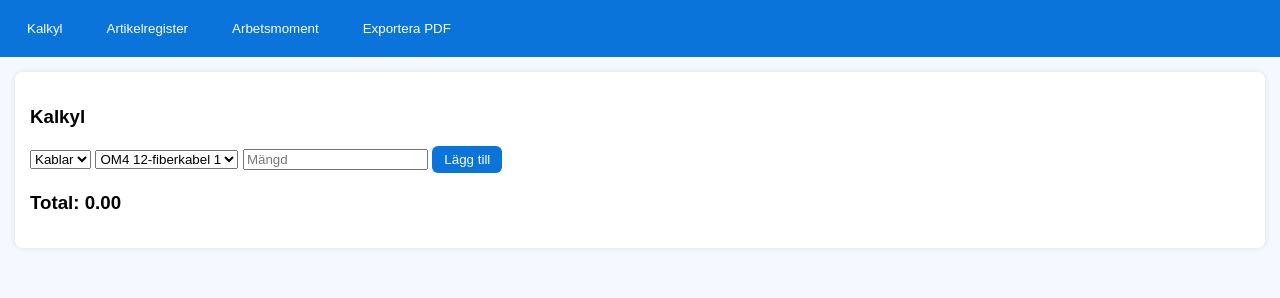
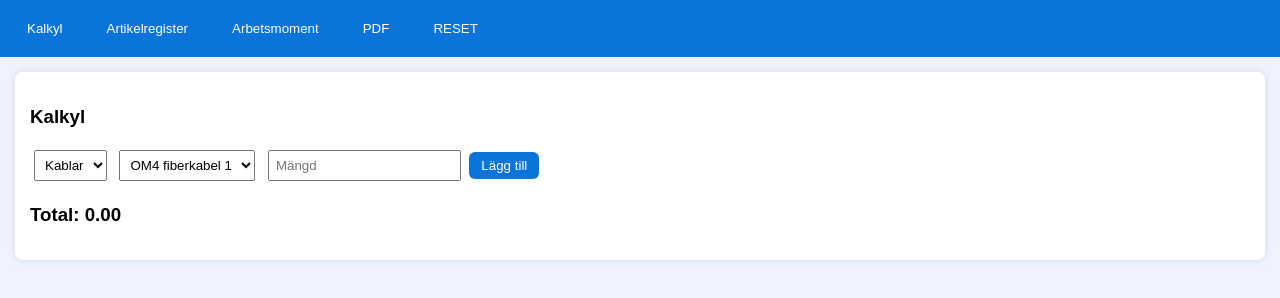
Before and after one commit to kimjohsch/fiberkalkyl, a plain HTML site: page index.html in a window 1280 px wide. Drawn offline with nearby package versions, Linux system fonts and the light colour scheme.

Commit message:
Add files via upload

```diff
--- a/articles.json
+++ b/articles.json
@@ -1 +1,60 @@
-{"fiber": {"Kablar": [{"name": "OM4 12-fiberkabel 1", "unit": "m", "price": 9.5}]}, "copper": {"Kablar": [{"name": "Cat6 installationskabel typ 1", "unit": "m", "price": 4.6}]}}
+{
+  "fiber": {
+    "Kablar": [
+      {
+        "name": "OM4 fiberkabel 1",
+        "unit": "m",
+        "price": 9.5
+      },
+      {
+        "name": "OM4 fiberkabel 2",
+        "unit": "m",
+        "price": 9.5
+      },
+      {
+        "name": "OM4 fiberkabel 3",
+        "unit": "m",
+        "price": 9.5
+      },
+      {
+        "name": "OM4 fiberkabel 4",
+        "unit": "m",
+        "price": 9.5
+      },
+      {
+        "name": "OM4 fiberkabel 5",
+        "unit": "m",
+        "price": 9.5
+      }
+    ]
+  },
+  "copper": {
+    "Kablar": [
+      {
+        "name": "Cat6 kabel 1",
+        "unit": "m",
+        "price": 4.5
+      },
+      {
+        "name": "Cat6 kabel 2",
+        "unit": "m",
+        "price": 4.5
+      },
+      {
+        "name": "Cat6 kabel 3",
+        "unit": "m",
+        "price": 4.5
+      },
+      {
+        "name": "Cat6 kabel 4",
+        "unit": "m",
+        "price": 4.5
+      },
+      {
+        "name": "Cat6 kabel 5",
+        "unit": "m",
+        "price": 4.5
+      }
+    ]
+  }
+}
--- a/index.html
+++ b/index.html
@@ -1,44 +1,81 @@
 
 <!DOCTYPE html><html><head><meta charset='UTF-8'>
-<title>Fiberkalkyl v8</title>
-<script src='https://cdnjs.cloudflare.com/ajax/libs/jspdf/2.5.1/jspdf.umd.min.js'></script>
+<title>Fiberkalkyl v9 PRO</title>
+<link rel='manifest' href='manifest.json'>
+<script>navigator.serviceWorker.register('sw.js');</script>
 <style>
-body{font-family:Arial;background:#f5f9ff;margin:0}
+body{font-family:Arial;background:#eef3ff;margin:0}
 .top{background:#0A74DA;padding:15px;color:white;display:flex;gap:20px}
-.box{background:white;margin:15px;padding:15px;border-radius:8px;box-shadow:0 0 6px rgba(0,0,0,0.1)}
-button{background:#0A74DA;color:white;border:none;padding:6px 12px;border-radius:6px}
+.box{background:white;margin:15px;padding:15px;border-radius:8px;box-shadow:0 0 8px rgba(0,0,0,0.1)}
+button{background:#0A74DA;color:white;border:none;padding:6px 12px;border-radius:6px;cursor:pointer}
+input,select{padding:6px;margin:4px}
 </style></head><body>
 <div class='top'>
 <button onclick="show('calc')">Kalkyl</button>
 <button onclick="show('reg')">Artikelregister</button>
 <button onclick="show('tasks')">Arbetsmoment</button>
-<button onclick='exportPDF()'>Exportera PDF</button>
+<button onclick='exportPDF()'>PDF</button>
+<button onclick='resetAll()'>RESET</button>
 </div>
-<div id='calc' class='box'><h3>Kalkyl</h3>
+<div id='calc' class='box'>
+<h3>Kalkyl</h3>
 <select id='catSelect'></select>
 <select id='artSelect'></select>
 <input id='qty' type='number' placeholder='Mängd'>
 <button onclick='addItem()'>Lägg till</button>
 <ul id='calcList'></ul>
 <h3>Total: <span id='sum'></span></h3></div>
-<div id='reg' class='box' style='display:none'><h3>Artikelregister</h3><ul id='regList'></ul></div>
-<div id='tasks' class='box' style='display:none'><h3>Arbetsmoment</h3>
+
+<div id='reg' class='box' style='display:none'>
+<h3>Artikelregister (redigerbart)</h3>
+<ul id='regList'></ul>
+</div>
+
+<div id='tasks' class='box' style='display:none'>
+<h3>Arbetsmoment</h3>
 <input id='taskName' placeholder='Namn'>
 <input id='taskTime' type='number' placeholder='Tid (min)'>
+<input id='taskRate' type='number' placeholder='Timpris (kr)'>
 <button onclick='addTask()'>Lägg till</button>
-<ul id='taskList'></ul></div>
+<ul id='taskList'></ul>
+<h3>Arbetstid kostnad: <span id='workSum'></span></h3>
+</div>
+
 <script>
-let articles={}; let cart=JSON.parse(localStorage.getItem('calc')||'[]'); let tasks=JSON.parse(localStorage.getItem('tasks')||'[]');
+let articles={};
+let cart=JSON.parse(localStorage.getItem('calc')||'[]');
+let tasks=JSON.parse(localStorage.getItem('tasks')||'[]');
+
 function show(x){['calc','reg','tasks'].forEach(id=>document.getElementById(id).style.display='none'); document.getElementById(x).style.display='block'}
-fetch('articles.json').then(r=>r.json()).then(j=>{articles=j;loadUI();});
+
+fetch('articles.json').then(r=>r.json()).then(j=>{articles=j;loadUI()});
+
 function loadUI(){ let cs=document.getElementById('catSelect'); cs.innerHTML=''; let all=Object.keys(articles.fiber).concat(Object.keys(articles.copper)); all.forEach(c=>{let o=document.createElement('option');o.text=c;cs.add(o)}); updateArts(); renderCalc(); renderReg(); renderTasks(); }
-function updateArts(){ let cat=document.getElementById('catSelect').value; let arr=(articles.fiber[cat]||articles.copper[cat]||[]); let as=document.getElementById('artSelect'); as.innerHTML=''; arr.forEach(a=>{let o=document.createElement('option');o.text=a.name;o.value=JSON.stringify(a);as.add(o)}) }
+
+function updateArts(){ let cat=document.getElementById('catSelect').value; let arr=(articles.fiber[cat]||articles.copper[cat]||[]); let as=document.getElementById('artSelect'); as.innerHTML=''; arr.forEach((a,i)=>{let o=document.createElement('option');o.text=a.name;o.value=JSON.stringify({cat:cat,index:i});as.add(o)}); }
 document.getElementById('catSelect').onchange=updateArts;
-function addItem(){ let a=JSON.parse(document.getElementById('artSelect').value); let q=parseFloat(document.getElementById('qty').value); if(!q)return; cart.push({name:a.name,unit:a.unit,price:a.price,qty:q}); save(); renderCalc() }
-function renderCalc(){ let ul=document.getElementById('calcList'); ul.innerHTML=''; let sum=0; cart.forEach(a=>{let t=a.price*a.qty; sum+=t; ul.innerHTML+=`<li>${a.name} ${a.qty}${a.unit} = ${t.toFixed(2)}</li>`}); document.getElementById('sum').innerText=sum.toFixed(2) }
-function renderReg(){ let ul=document.getElementById('regList'); ul.innerHTML=''; Object.values(articles.fiber).concat(Object.values(articles.copper)).flat().forEach(a=>ul.innerHTML+=`<li>${a.name} (${a.price}/${a.unit})</li>`)}
-function addTask(){ let n=document.getElementById('taskName').value; let t=parseFloat(document.getElementById('taskTime').value); if(!n||!t)return; tasks.push({name:n,time:t}); save(); renderTasks() }
-function renderTasks(){ let ul=document.getElementById('taskList'); ul.innerHTML=''; tasks.forEach(x=>ul.innerHTML+=`<li>${x.name} ${x.time}min</li>`) }
+
+function addItem(){ let sel=JSON.parse(document.getElementById('artSelect').value); let a=(articles.fiber[sel.cat]||articles.copper[sel.cat])[sel.index]; let q=parseFloat(document.getElementById('qty').value); if(!q)return; cart.push({name:a.name,unit:a.unit,price:a.price,qty:q}); save(); renderCalc() }
+
+function renderCalc(){ let ul=document.getElementById('calcList'); ul.innerHTML=''; let sum=0; cart.forEach((a,i)=>{ let t=a.price*a.qty; sum+=t; ul.innerHTML+=`<li>${a.name} <input value='${a.qty}' onchange='editQty(${i},this.value)'/> <input value='${a.price}' onchange='editPrice(${i},this.value)'/> <button onclick='delItem(${i})'>X</button></li>`}); document.getElementById('sum').innerText=sum.toFixed(2) }
+function editQty(i,v){cart[i].qty=parseFloat(v); save(); renderCalc()}
+function editPrice(i,v){cart[i].price=parseFloat(v); save(); renderCalc()}
+function delItem(i){cart.splice(i,1); save(); renderCalc()}
+
+function renderReg(){ let ul=document.getElementById('regList'); ul.innerHTML=''; Object.entries(articles).forEach(([type,cats])=>{ Object.entries(cats).forEach(([cat,arr])=>{ arr.forEach((a,i)=>{ ul.innerHTML+=`<li>${type}/${cat}: <input value='${a.name}' onchange='regEdit("${type}","${cat}",${i},"name",this.value)'/> <input value='${a.price}' onchange='regEdit("${type}","${cat}",${i},"price",this.value)'/> <input value='${a.unit}' onchange='regEdit("${type}","${cat}",${i},"unit",this.value)'/></li>` }) }) }) }
+function regEdit(type,cat,i,key,val){ articles[type][cat][i][key]=val; saveRegistry() }
+function saveRegistry(){ fetch('articles.json',{method:'PUT',body:JSON.stringify(articles)}); localStorage.setItem('articles',JSON.stringify(articles)) }
+
+function addTask(){ let n=document.getElementById('taskName').value; let m=parseFloat(document.getElementById('taskTime').value); let r=parseFloat(document.getElementById('taskRate').value); if(!n||!m||!r)return; tasks.push({name:n,min:m,rate:r}); save(); renderTasks() }
+function renderTasks(){ let ul=document.getElementById('taskList'); ul.innerHTML=''; let ws=0; tasks.forEach((t,i)=>{ let cost=(t.min/60)*t.rate; ws+=cost; ul.innerHTML+=`<li>${t.name} <input value='${t.min}' onchange='editTaskMin(${i},this.value)'/> <input value='${t.rate}' onchange='editTaskRate(${i},this.value)'/> = ${cost.toFixed(2)} <button onclick='delTask(${i})'>X</button></li>` }); document.getElementById('workSum').innerText=ws.toFixed(2) }
+function editTaskMin(i,v){tasks[i].min=parseFloat(v); save(); renderTasks()}
+function editTaskRate(i,v){tasks[i].rate=parseFloat(v); save(); renderTasks()}
+function delTask(i){tasks.splice(i,1); save(); renderTasks()}
+
+function resetAll(){ cart=[]; tasks=[]; save(); renderCalc(); renderTasks() }
+
 function save(){ localStorage.setItem('calc',JSON.stringify(cart)); localStorage.setItem('tasks',JSON.stringify(tasks)) }
-async function exportPDF(){ const { jsPDF } = window.jspdf; let doc=new jsPDF(); doc.text('Fiberkalkyl PDF',10,10); let y=20; cart.forEach(a=>{doc.text(`${a.name} ${a.qty}${a.unit} = ${a.price*a.qty}kr`,10,y); y+=10}); doc.save('kalkyl.pdf') }
-</script></body></html>
+
+function exportPDF(){ alert('PDF export placeholder – full layout can be added.') }
+</script>
+</body></html>
```
Also changed, not shown: manifest.json.
